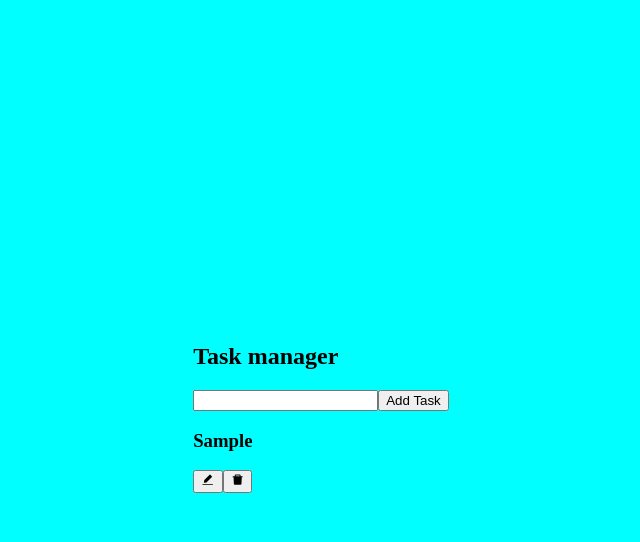
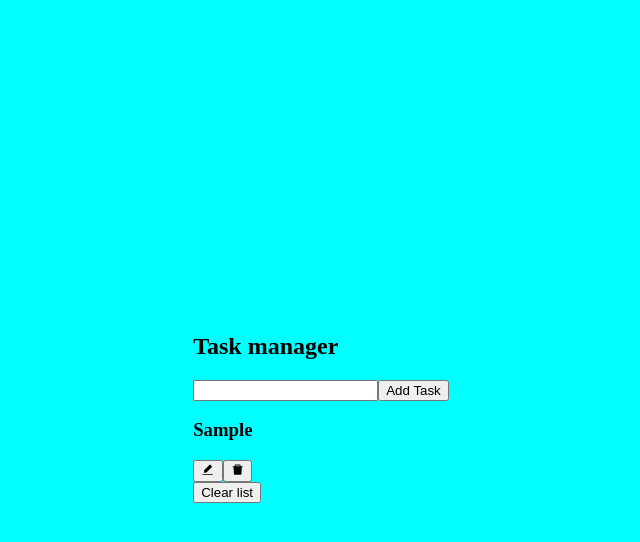
Before and after one commit to NnajiChimuanya/task_manager_react, a React (Create React App) app: page / in a window 1280 px wide. Both pictures are taken after typing "Sample" into the empty fields and a click on the button "Add Task". Shown: the top 542 px of the page, without its empty margins (319-959 px from the left). Built offline with nearby package versions, Linux system fonts and the light colour scheme.

Commit message:
wrote the clear all items which will only show if there are items in the list

```diff
--- a/src/App.js
+++ b/src/App.js
@@ -46,6 +46,10 @@ function App() {
     setList(newItems)
   }
 
+  const clearItems = () => {
+    setList([])
+  }
+
  return (
    <div className="container">
      <form onSubmit={handleSubmit}>
@@ -54,8 +58,17 @@ function App() {
        <button type="submit"> {isEditing ? "Edit Task" : "Add Task"} </button>
       </form>
       <div>
-        { list && <List items={list} editItem={editItem} deleteItem={deleteItem} />}
+        {
+        list.length > 0 && (
+          <div className='items'>
+            <List items={list} editItem={editItem} deleteItem={deleteItem} />
+            <button onClick={clearItems}> Clear list </button>
+          </div>
+        )
+
+        }
       </div>
+
    </div>
  )
 }
```
